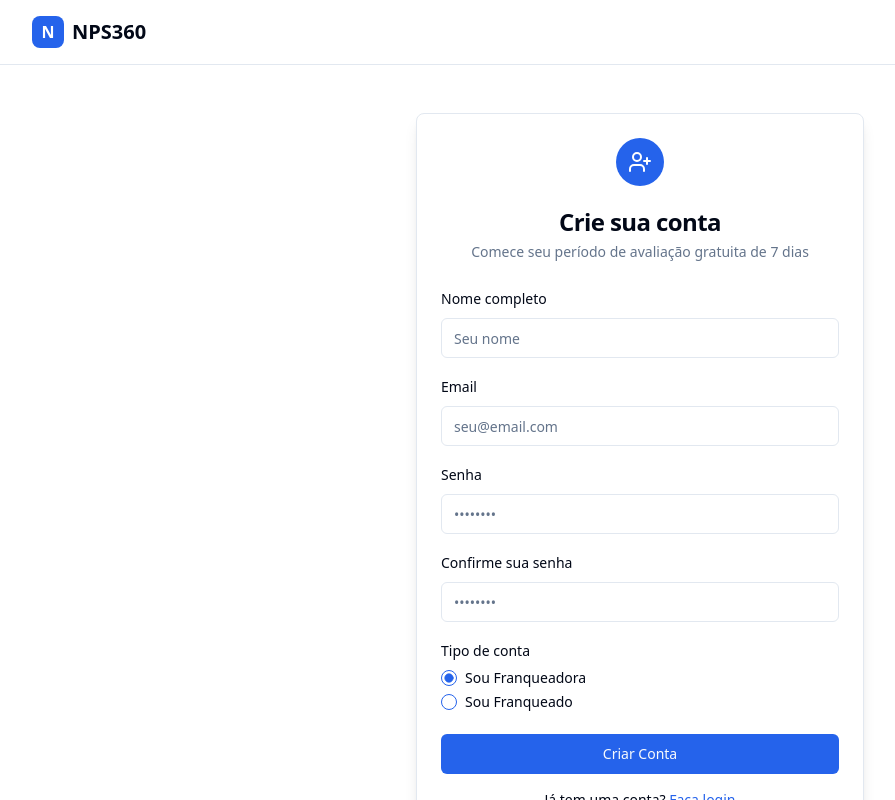
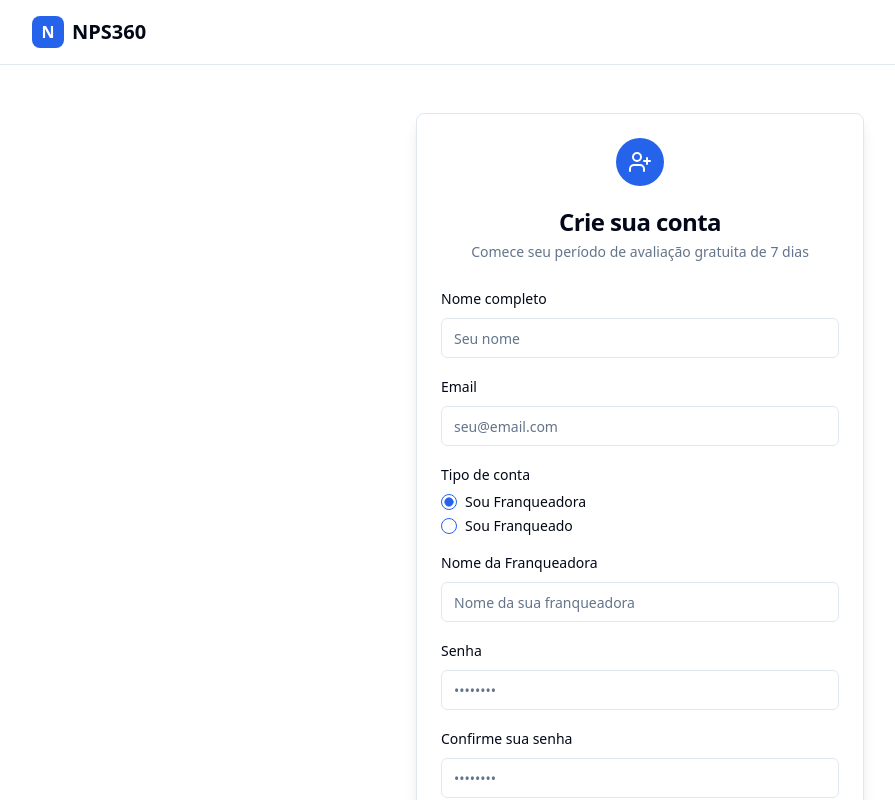
Before and after one commit to diegolima87/360nps, a React (Vite) app: page /register in a window 1280 px wide. Shown: the top 800 px of the page, without its empty margins (0-895 px from the left). Built offline with nearby package versions, Linux system fonts and the light colour scheme.

Commit message:
feat: Add franchise name to registration form
Adds the franchise name field to the registration form.

```diff
--- a/src/contexts/SupabaseAuthContext.tsx
+++ b/src/contexts/SupabaseAuthContext.tsx
@@ -70,8 +70,14 @@ export const SupabaseAuthProvider: React.FC<{ children: React.ReactNode }> = ({
     setUser(null);
   };
 
-  const register = async (name: string, email: string, password: string, role: "franqueadora" | "franqueado"): Promise<boolean> => {
-    return await registerUser(name, email, password, role);
+  const register = async (
+    name: string,
+    email: string,
+    password: string,
+    role: "franqueadora" | "franqueado",
+    businessName: string // Adicionar o parâmetro de nome do negócio
+  ): Promise<boolean> => {
+    return await registerUser(name, email, password, role, businessName);
   };
 
   return (
--- a/src/pages/Register.tsx
+++ b/src/pages/Register.tsx
@@ -1,5 +1,5 @@
 
-import { useState } from "react";
+import { useState, useEffect } from "react";
 import { Link, useNavigate } from "react-router-dom";
 import { Button } from "@/components/ui/button";
 import { Input } from "@/components/ui/input";
@@ -19,10 +19,16 @@ export default function Register() {
   const [password, setPassword] = useState("");
   const [confirmPassword, setConfirmPassword] = useState("");
   const [role, setRole] = useState<"franqueadora" | "franqueado">("franqueadora");
+  const [businessName, setBusinessName] = useState(""); // Nova propriedade para nome da franqueadora/unidade
   const [isLoading, setIsLoading] = useState(false);
   const [errorMessage, setErrorMessage] = useState<string | null>(null);
   const navigate = useNavigate();
   const { register } = useSupabaseAuth();
+
+  // Reset businessName when role changes for better UX
+  useEffect(() => {
+    setBusinessName("");
+  }, [role]);
 
   const handleSubmit = async (e: React.FormEvent<HTMLFormElement>) => {
     e.preventDefault();
@@ -31,7 +37,7 @@ export default function Register() {
 
     try {
       // Simple validation
-      if (!name || !email || !password || !confirmPassword) {
+      if (!name || !email || !password || !confirmPassword || !businessName) {
         setErrorMessage("Por favor, preencha todos os campos.");
         setIsLoading(false);
         return;
@@ -49,7 +55,7 @@ export default function Register() {
         return;
       }
 
-      const success = await register(name, email, password, role);
+      const success = await register(name, email, password, role, businessName);
 
       if (success) {
         toast.success("Conta criada com sucesso! Você tem 7 dias de avaliação gratuita.");
@@ -85,7 +91,7 @@ export default function Register() {
           <form onSubmit={handleSubmit}>
             <CardContent className="space-y-4">
               {errorMessage && (
-                <Alert variant="destructive">
+                <Alert variant="destructive" className="animate-slide-in">
                   <AlertTitle>Erro</AlertTitle>
                   <AlertDescription>{errorMessage}</AlertDescription>
                 </Alert>
@@ -101,6 +107,7 @@ export default function Register() {
                   onChange={(e) => setName(e.target.value)}
                   required
                   disabled={isLoading}
+                  className="hover-lift"
                 />
               </div>
 
@@ -114,6 +121,38 @@ export default function Register() {
                   onChange={(e) => setEmail(e.target.value)}
                   required
                   disabled={isLoading}
+                  className="hover-lift"
+                />
+              </div>
+
+              <div className="space-y-2">
+                <Label>Tipo de conta</Label>
+                <RadioGroup value={role} onValueChange={(value) => setRole(value as "franqueadora" | "franqueado")}>
+                  <div className="flex items-center space-x-2">
+                    <RadioGroupItem value="franqueadora" id="franqueadora" disabled={isLoading} />
+                    <Label htmlFor="franqueadora" className="cursor-pointer">Sou Franqueadora</Label>
+                  </div>
+                  <div className="flex items-center space-x-2">
+                    <RadioGroupItem value="franqueado" id="franqueado" disabled={isLoading} />
+                    <Label htmlFor="franqueado" className="cursor-pointer">Sou Franqueado</Label>
+                  </div>
+                </RadioGroup>
+              </div>
+
+              {/* Campo condicional de nome do negócio */}
+              <div className="space-y-2 animate-fade-in">
+                <Label htmlFor="businessName">
+                  {role === "franqueadora" ? "Nome da Franqueadora" : "Nome da Unidade Franqueada"}
+                </Label>
+                <Input
+                  id="businessName"
+                  type="text"
+                  placeholder={role === "franqueadora" ? "Nome da sua franqueadora" : "Nome da sua unidade"}
+                  value={businessName}
+                  onChange={(e) => setBusinessName(e.target.value)}
+                  required
+                  disabled={isLoading}
+                  className="hover-lift"
                 />
               </div>
 
@@ -127,6 +166,7 @@ export default function Register() {
                   onChange={(e) => setPassword(e.target.value)}
                   required
                   disabled={isLoading}
+                  className="hover-lift"
                 />
               </div>
 
@@ -140,25 +180,16 @@ export default function Register() {
                   onChange={(e) => setConfirmPassword(e.target.value)}
                   required
                   disabled={isLoading}
+                  className="hover-lift"
                 />
-              </div>
-
-              <div className="space-y-2">
-                <Label>Tipo de conta</Label>
-                <RadioGroup defaultValue="franqueadora" onValueChange={(value) => setRole(value as "franqueadora" | "franqueado")}>
-                  <div className="flex items-center space-x-2">
-                    <RadioGroupItem value="franqueadora" id="franqueadora" disabled={isLoading} />
-                    <Label htmlFor="franqueadora" className="cursor-pointer">Sou Franqueadora</Label>
-                  </div>
-                  <div className="flex items-center space-x-2">
-                    <RadioGroupItem value="franqueado" id="franqueado" disabled={isLoading} />
-                    <Label htmlFor="franqueado" className="cursor-pointer">Sou Franqueado</Label>
-                  </div>
-                </RadioGroup>
               </div>
             </CardContent>
             <CardFooter className="flex flex-col space-y-4">
-              <Button type="submit" className="w-full bg-gradient hover:opacity-90" disabled={isLoading}>
+              <Button
+                type="submit"
+                className="w-full bg-gradient hover:opacity-90 custom-transition"
+                disabled={isLoading}
+              >
                 {isLoading ? (
                   <>
                     <Loader2 className="mr-2 h-4 w-4 animate-spin" />
--- a/src/services/authService.ts
+++ b/src/services/authService.ts
@@ -23,7 +23,8 @@ export const registerUser = async (
   name: string,
   email: string,
   password: string,
-  role: "franqueadora" | "franqueado"
+  role: "franqueadora" | "franqueado",
+  businessName: string  // Adicionando o parâmetro de nome do negócio
 ): Promise<boolean> => {
   try {
     // Register with Supabase Auth
@@ -33,7 +34,8 @@ export const registerUser = async (
       options: {
         data: {
           name,
-          role
+          role,
+          businessName  // Adicionando ao perfil do usuário
         }
       }
     });
@@ -63,12 +65,27 @@ export const registerUser = async (
       if (role === "franqueadora") {
         const { error: franqueadoraError } = await supabase.from("franqueadoras").insert({
           id: authData.user.id,
-          nome: name,
+          nome: businessName,  // Usando o nome da franqueadora fornecido
         });
 
         if (franqueadoraError) {
           console.error("Error creating franqueadora record:", franqueadoraError);
           toast.error("Erro ao criar registro de franqueadora: " + franqueadoraError.message);
+          return false;
+        }
+      }
+      // Create franqueado record if the role is franqueado
+      else if (role === "franqueado") {
+        const { error: franqueadoError } = await supabase.from("franqueados").insert({
+          id: authData.user.id,
+          nome: businessName,  // Usando o nome da unidade franqueada fornecido
+          email: email,
+          // id_franqueadora será definido posteriormente quando for associado a uma franqueadora
+        });
+
+        if (franqueadoError) {
+          console.error("Error creating franqueado record:", franqueadoError);
+          toast.error("Erro ao criar registro de franqueado: " + franqueadoError.message);
           return false;
         }
       }
--- a/src/types/auth.types.ts
+++ b/src/types/auth.types.ts
@@ -16,7 +16,13 @@ export interface AuthContextType {
   loading: boolean;
   login: (email: string, password: string) => Promise<boolean>;
   logout: () => Promise<void>;
-  register: (name: string, email: string, password: string, role: "franqueadora" | "franqueado") => Promise<boolean>;
+  register: (
+    name: string,
+    email: string,
+    password: string,
+    role: "franqueadora" | "franqueado",
+    businessName: string
+  ) => Promise<boolean>;
   isTrialActive: boolean;
 }
 
```
